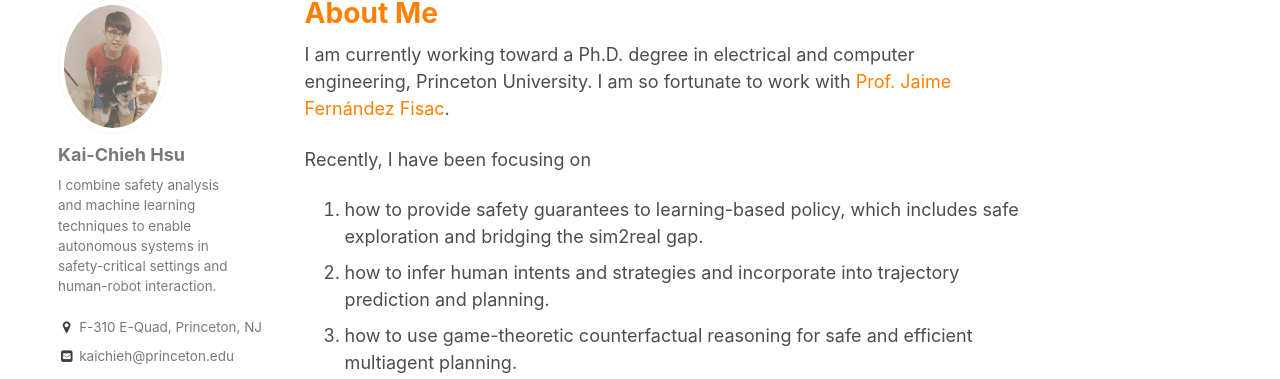
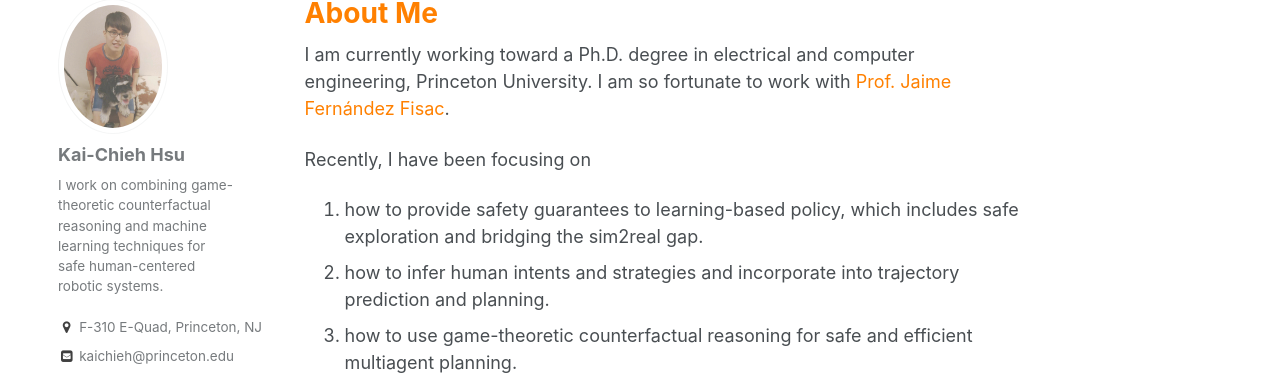
Before and after one commit to kaichiehhsu/kaichiehhsu.github.io, a Jekyll site: the page built from _pages/about.md, in a window 1280 px wide. Shown: the part 119-498 px from the top of the page. Built offline with Jekyll 4.4.1, drawn with Linux system fonts in a browser that asks for light colours.

Commit message:
updates biography

```diff
--- a/_config.yml
+++ b/_config.yml
@@ -84,7 +84,7 @@
 author:
   name             : "Kai-Chieh Hsu"
   avatar           : "me-1.jpg"
-  bio              : "I combine safety analysis and machine learning techniques to enable autonomous systems in safety-critical settings and human-robot interaction." #"Your biography for the left-hand sidebar"
+  bio              : "I work on combining game-theoretic counterfactual reasoning and machine learning techniques for safe human-centered robotic systems." #"Your biography for the left-hand sidebar"
   location         : "F-310 E-Quad, Princeton, NJ"
   employer         :
   pubmed           :
```
